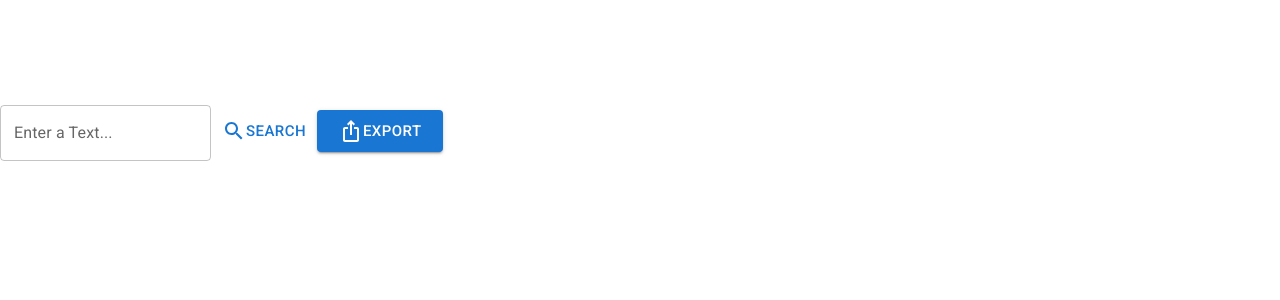
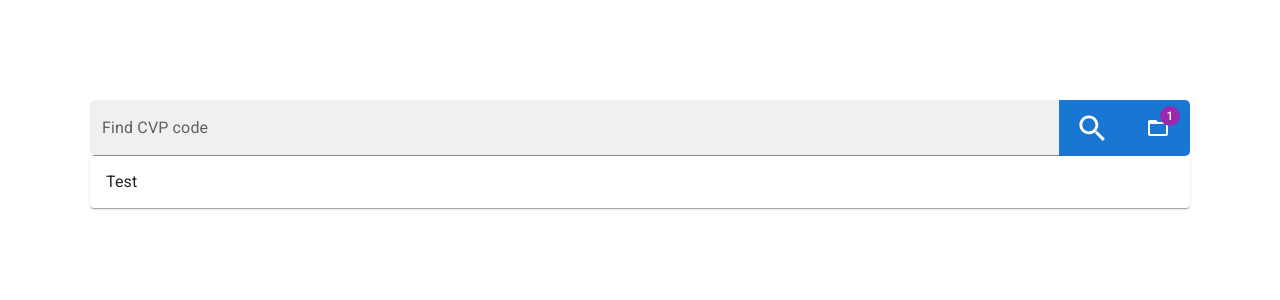
Before and after one commit to PMT-paderborn/cvpode, a React (Create React App) app: page / in a window 1280 px wide. Shown: the top 300 px of the page. Built offline with nearby package versions, Linux system fonts and the light colour scheme.

Commit message:
add some inputs

```diff
--- a/package.json
+++ b/package.json
@@ -38,5 +38,10 @@
       "last 1 firefox version",
       "last 1 safari version"
     ]
+  },
+  "devDependencies": {
+    "autoprefixer": "^10.4.8",
+    "postcss": "^8.4.16",
+    "tailwindcss": "^3.1.8"
   }
 }
--- /dev/null
+++ b/postcss.config.js
@@ -0,0 +1,6 @@
+module.exports = {
+  plugins: {
+    tailwindcss: {},
+    autoprefixer: {},
+  },
+}
--- /dev/null
+++ b/src/App.css
@@ -0,0 +1,13 @@
+.app-container {
+  background-color: #f0eef000;
+  width: 100%;
+  height: 100%;
+  min-height: 100vh;
+}
+
+.app-wrapper {
+  width: 100%;
+  max-width: 1100px;
+  margin: auto;
+  padding-top: 100px;
+}
--- a/src/App.js
+++ b/src/App.js
@@ -1,9 +1,13 @@
-import SearchBar from './components/SearchBar/SearchBar';
+import "./App.css";
+import SearchBar from "./components/SearchBar/SearchBar";
+import Search from "./screens/Search";
 
 function App() {
   return (
-    <div className="App">
-       <SearchBar placeholder="Enter a Text..."/>
+    <div className="app-container">
+      <div className="app-wrapper">
+        <Search />
+      </div>
     </div>
   );
 }
--- /dev/null
+++ b/src/components/SearchInput/SearchInput.js
@@ -0,0 +1,45 @@
+import { Badge, Button, Menu, MenuItem, MenuList, Paper, Popper, TextField } from "@mui/material";
+import Search from "@mui/icons-material/Search";
+import FolderOpenIcon from "@mui/icons-material/FolderOpen";
+
+import styles from "./SearchInput.module.css";
+import { useRef, useState } from "react";
+
+const SearchInput = ({ searchKey, setSearchKey, error, handleSearch }) => {
+  const [open, setOpen] = useState(true);
+  return (
+    <div className={styles.root}>
+
+      <div className={styles.container}>
+        <TextField
+          id="input-text-input"
+          variant="filled"
+          label="Find CVP code"
+          value={searchKey}
+          helperText={error}
+          onChange={(e) => setSearchKey(e.target.value)}
+          className={styles.input}
+        />
+
+        <Button variant="contained" disableElevation>
+          <Search fontSize="large" />
+        </Button>
+
+        <Button variant="contained" disableElevation>
+          <Badge badgeContent={1} color="secondary">
+            <FolderOpenIcon fontSize="medium" />
+          </Badge>
+        </Button>
+      </div>
+
+      <Paper className={styles.lists}>
+        <MenuList open={open}>
+          <MenuItem>Test</MenuItem>
+        </MenuList>
+      </Paper>
+
+    </div>
+  );
+};
+
+export default SearchInput;
--- /dev/null
+++ b/src/components/SearchInput/SearchInput.module.css
@@ -0,0 +1,22 @@
+.root {
+  position: relative;
+}
+
+.container {
+  display: flex;
+  border-radius: 5px;
+  overflow: hidden;
+}
+
+.input {
+  flex: 1;
+}
+
+.container button {
+  border-radius: 0;
+}
+
+.lists {
+  position: absolute;
+  width: 100%;
+}
--- /dev/null
+++ b/src/components/SearchInput/index.js
@@ -0,0 +1 @@
+export { default as SearchInput } from "./SearchInput";
--- /dev/null
+++ b/src/screens/Search.js
@@ -0,0 +1,14 @@
+import React, { useState } from "react";
+import SearchInput from "../components/SearchInput/SearchInput";
+
+const Search = () => {
+  const [search, setSearch] = useState("");
+
+  return (
+    <div>
+      <SearchInput />
+    </div>
+  );
+};
+
+export default Search;
```
Also changed, not shown: tailwind.config.js (added, +10 -0 lines), src/services/searchService.js (added), 1 other file (tests, documents, lock files or other folders).
